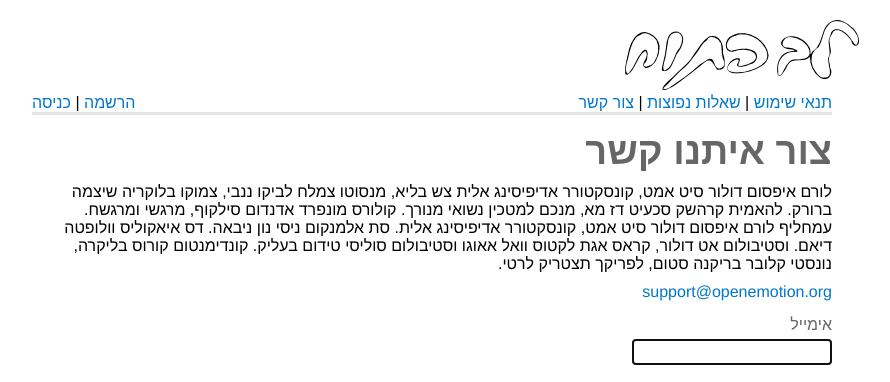
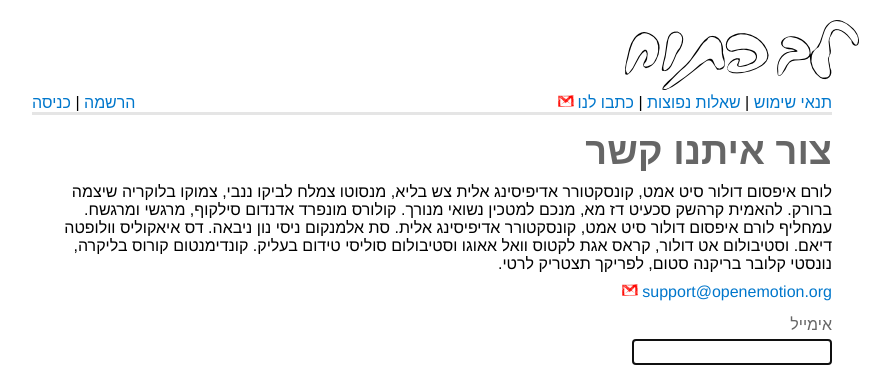
Before and after one commit to openemotion/webapp, a Python web app: template templates/contact.html in a window 1280 px wide. Shown: the top 382 px of the page, without its empty margins (208-1098 px from the left). Run offline with Jinja, Linux system fonts and the light colour scheme; the template is opened without the code that fills it, so the values that code supplies are empty; some web fonts are replaced.

Commit message:
direct mailto link for contact us

```diff
--- a/static/css/style.css
+++ b/static/css/style.css
@@ -16,6 +16,11 @@ a {
 
 a:hover {
   text-decoration: underline;
+}
+
+a[href^="mailto"] {
+  background: url(/static/images/gmail.png) no-repeat 0px -1px;
+  padding-left: 20px;
 }
 
 body {
--- a/templates/layout.html
+++ b/templates/layout.html
@@ -11,7 +11,7 @@
       <div id="links">
         <a href="/terms">תנאי שימוש</a> |
         <a href="/faq">שאלות נפוצות</a> |
-        <a href="/contact">צור קשר</a>
+        <a href="mailto:support@openemotion.org">כתבו לנו</a>
         <div id="login-links">
         {% if session.logged_in_user %}
           <span>מחובר כ-</span><a href="/profile/{{session.logged_in_user}}">{{session.logged_in_user}}</a> |
--- a/webapp.py
+++ b/webapp.py
@@ -31,9 +31,9 @@ def faq():
 def terms():
     return render_template("terms.html")
 
-@app.route("/contact")
-def contact():
-    return render_template("contact.html")
+# @app.route("/contact")
+# def contact():
+#     return render_template("contact.html")
 
 @app.route("/conversations")
 def conversations():
```
Also changed, not shown: static/images/gmail.png (added).
